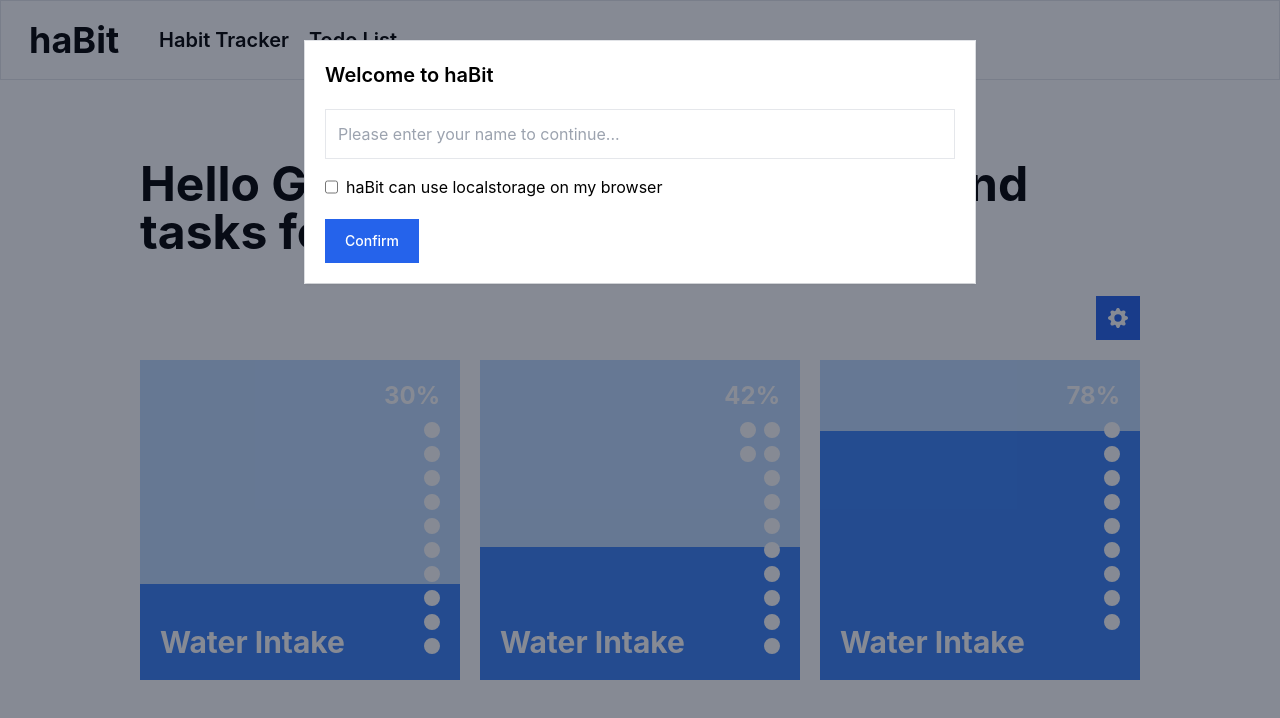
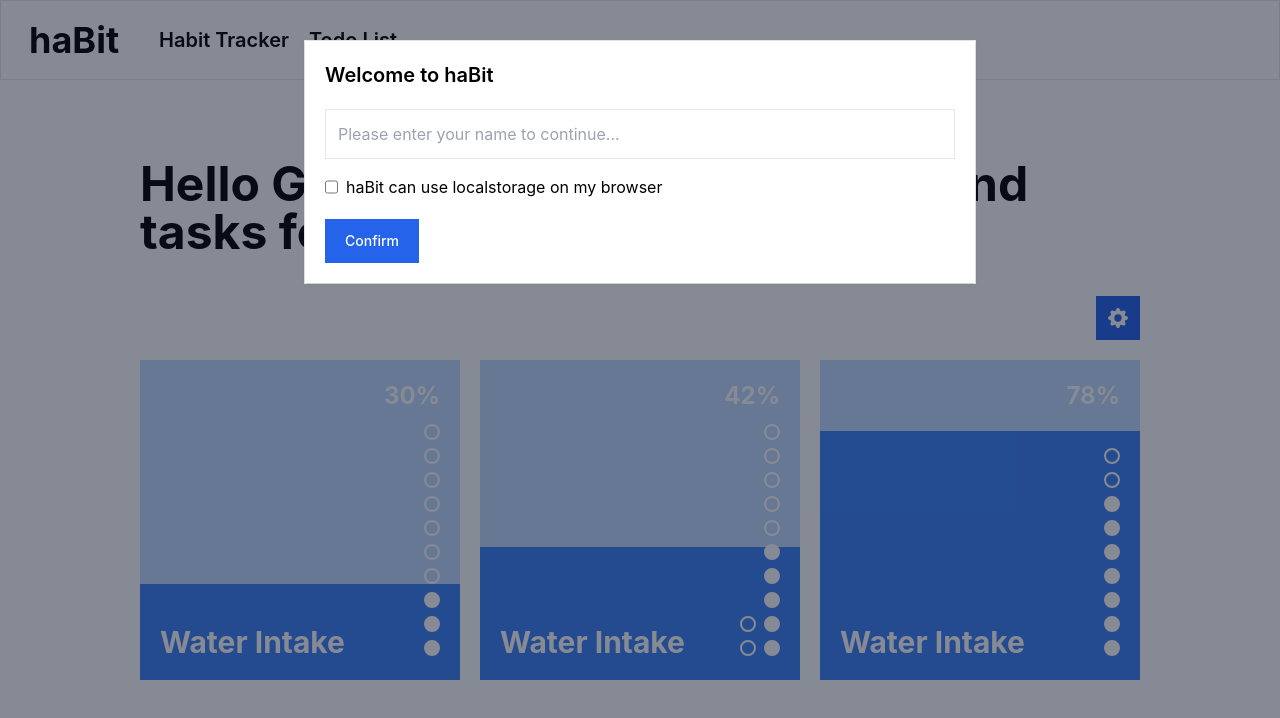
Before and after one commit to stefanrogic/habit-tracking-app, a React (Vite) app: page / in a window 1280 px wide. Shown: the top 718 px of the page. Built offline with nearby package versions, Linux system fonts and the light colour scheme.

Commit message:
added more features for water intake tracking

```diff
--- a/src/components/habitsShort/HabitsShort.tsx
+++ b/src/components/habitsShort/HabitsShort.tsx
@@ -3,6 +3,7 @@ import WaterIntakeCard from "../homeCards/habitCards/WaterIntakeCard";
 import { useState } from "react";
 
 type Habits = {
+  id: number;
   type: string;
   name: string;
   start?: Date;
@@ -16,10 +17,10 @@ type Props = {
 };
 
 const HabitsShort = ({ getUrl }: Props) => {
-  const [habits] = useState<Habits[]>([
-    { type: "water-intake", name: "Water Intake", start: new Date("17-Apr-24"), goal: 10, progress: 3 },
-    { type: "water-intake", name: "Water Intake", start: new Date("17-Apr-24"), goal: 12, progress: 5 },
-    { type: "water-intake", name: "Water Intake", start: new Date("17-Apr-24"), goal: 9, progress: 7 },
+  const [habits, setHabits] = useState<Habits[]>([
+    { id: 0, type: "water-intake", name: "Water Intake", start: new Date("17-Apr-24"), goal: 10, progress: 3 },
+    { id: 1, type: "water-intake", name: "Water Intake", start: new Date("17-Apr-24"), goal: 12, progress: 5 },
+    { id: 2, type: "water-intake", name: "Water Intake", start: new Date("17-Apr-24"), goal: 9, progress: 7 },
   ]);
 
   return (
@@ -33,7 +34,7 @@ const HabitsShort = ({ getUrl }: Props) => {
 
         <div className="grid grid-cols-3 grid-flow-row gap-5">
           {habits.map((habit, i) => (
-            <WaterIntakeCard key={i} goal={habit.goal} progress={habit.progress} />
+            <WaterIntakeCard key={i} habit={habit} habits={habits} setHabits={setHabits} />
           ))}
         </div>
       </div>
--- a/src/components/homeCards/habitCards/WaterIndicator.tsx
+++ b/src/components/homeCards/habitCards/WaterIndicator.tsx
@@ -1,10 +1,23 @@
 import { useState } from "react";
+
+type Habits = {
+  id: number;
+  type: string;
+  name: string;
+  start?: Date;
+  count?: number[];
+  goal: number;
+  progress: number;
+};
 
 type Props = {
   select: boolean;
+  habit: Habits;
+  habits: Habits[];
+  setHabits: React.Dispatch<React.SetStateAction<Habits>>;
 };
 
-const WaterIndicator = ({ select }: Props) => {
+const WaterIndicator = ({ select, habit, habits, setHabits }: Props) => {
   const [fill, setFill] = useState<boolean>(select ? true : false);
 
   return (
@@ -13,6 +26,26 @@ const WaterIndicator = ({ select }: Props) => {
       style={{ backgroundColor: fill ? "#fff" : "transparent" }}
       onClick={() => {
         setFill(!fill);
+
+        if (!fill) {
+          const newState = habits.map((h) => {
+            if (h.id === habit.id) {
+              h.id === habit.id && console.log(h.progress + 1);
+              return { ...h, progress: h.progress + 1 };
+            }
+          });
+
+          setHabits(newState);
+        } else {
+          const newState = habits.map((h) => {
+            if (h.id === habit.id) {
+              h.id === habit.id && console.log(h.progress - 1);
+              return { ...h, progress: h.progress - 1 };
+            }
+          });
+
+          setHabits(newState);
+        }
       }}
     ></div>
   );
--- a/src/components/homeCards/habitCards/WaterIntakeCard.tsx
+++ b/src/components/homeCards/habitCards/WaterIntakeCard.tsx
@@ -1,23 +1,34 @@
 import WaterIndicator from "./WaterIndicator";
 
-type Props = {
+type Habits = {
+  id: number;
+  type: string;
+  name: string;
+  start?: Date;
+  count?: number[];
   goal: number;
   progress: number;
 };
 
-const WaterIntakeCard = ({ goal, progress }: Props) => {
+type Props = {
+  habit: Habits;
+  habits: Habits[];
+  setHabits: React.Dispatch<React.SetStateAction<Habits>>;
+};
+
+const WaterIntakeCard = ({ habit, habits, setHabits }: Props) => {
   return (
     <div className="relative bg-blue-200 aspect-[1/1] flex flex-col justify-start items-end">
-      <span className="absolute z-20 top-5 right-5 text-2xl text-white font-bold">{Math.round((progress / goal) * 100)}%</span>
+      <span className="absolute z-20 top-5 right-5 text-2xl text-white font-bold">{Math.round((habit.progress / habit.goal) * 100)}%</span>
       <span className="absolute z-20 left-5 bottom-5 text-3xl text-white font-bold">Water Intake</span>
-      <div className="absolute z-20 right-5 bottom-6 flex flex-col flex-wrap-reverse gap-2 h-[73%]">
-        {Array(goal)
+      <div className="absolute z-20 right-5 bottom-6 flex flex-col-reverse flex-wrap-reverse gap-2 h-[73%]">
+        {Array(habit.goal)
           .fill(0)
           .map((_, i: number) => (
-            <WaterIndicator key={i} select={i + 1 <= goal ? true : false} />
+            <WaterIndicator key={i} select={i + 1 <= habit.progress ? true : false} habit={habit} habits={habits} setHabits={setHabits} />
           ))}
       </div>
-      <div className="absolute z-10 bottom-0 w-full flex flex-col justify-start items-end bg-blue-500" style={{ height: (progress / goal) * 100 + "%" }}></div>
+      <div className="absolute z-10 bottom-0 w-full flex flex-col justify-start items-end bg-blue-500" style={{ height: (habit.progress / habit.goal) * 100 + "%" }}></div>
     </div>
   );
 };
```
